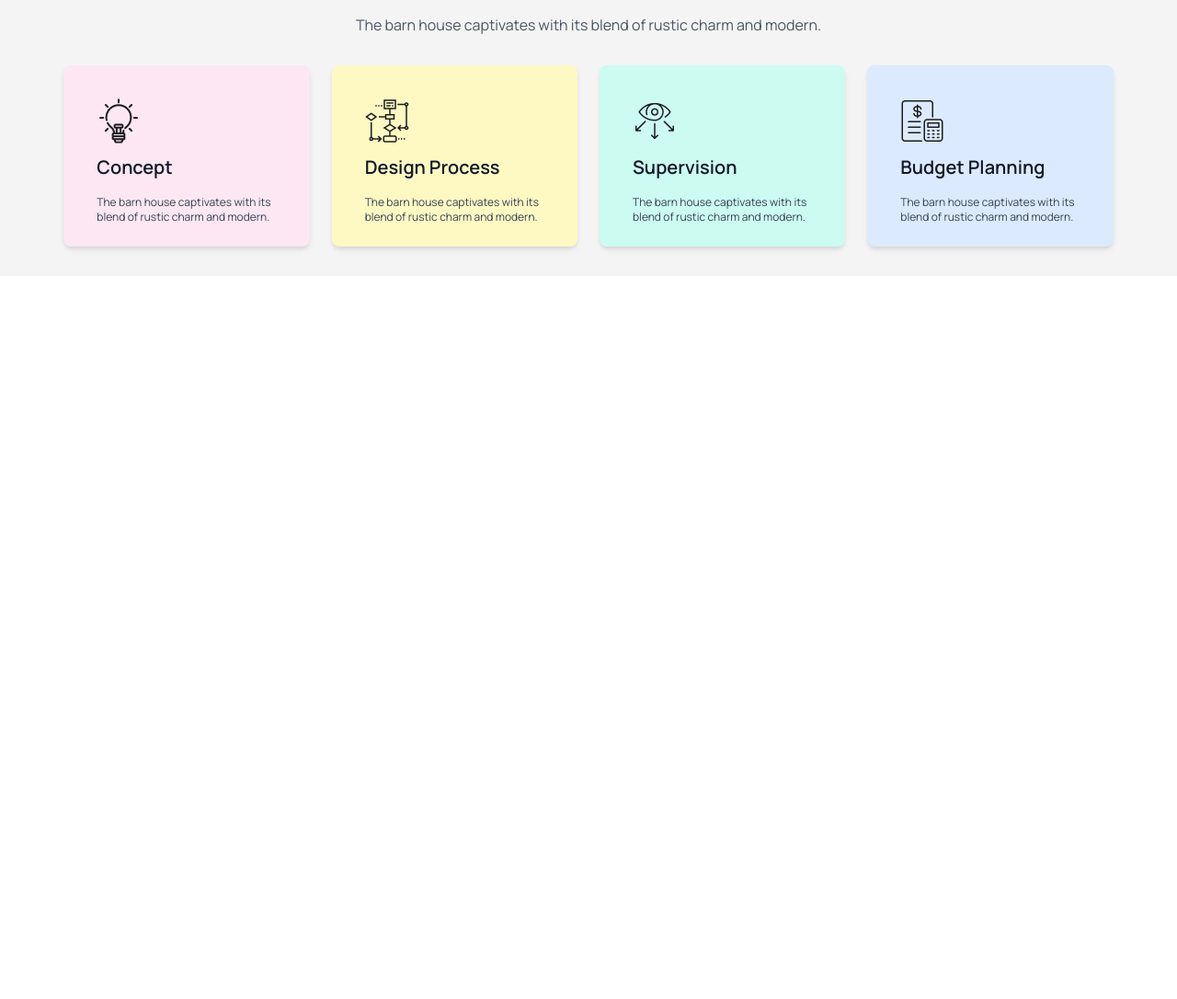
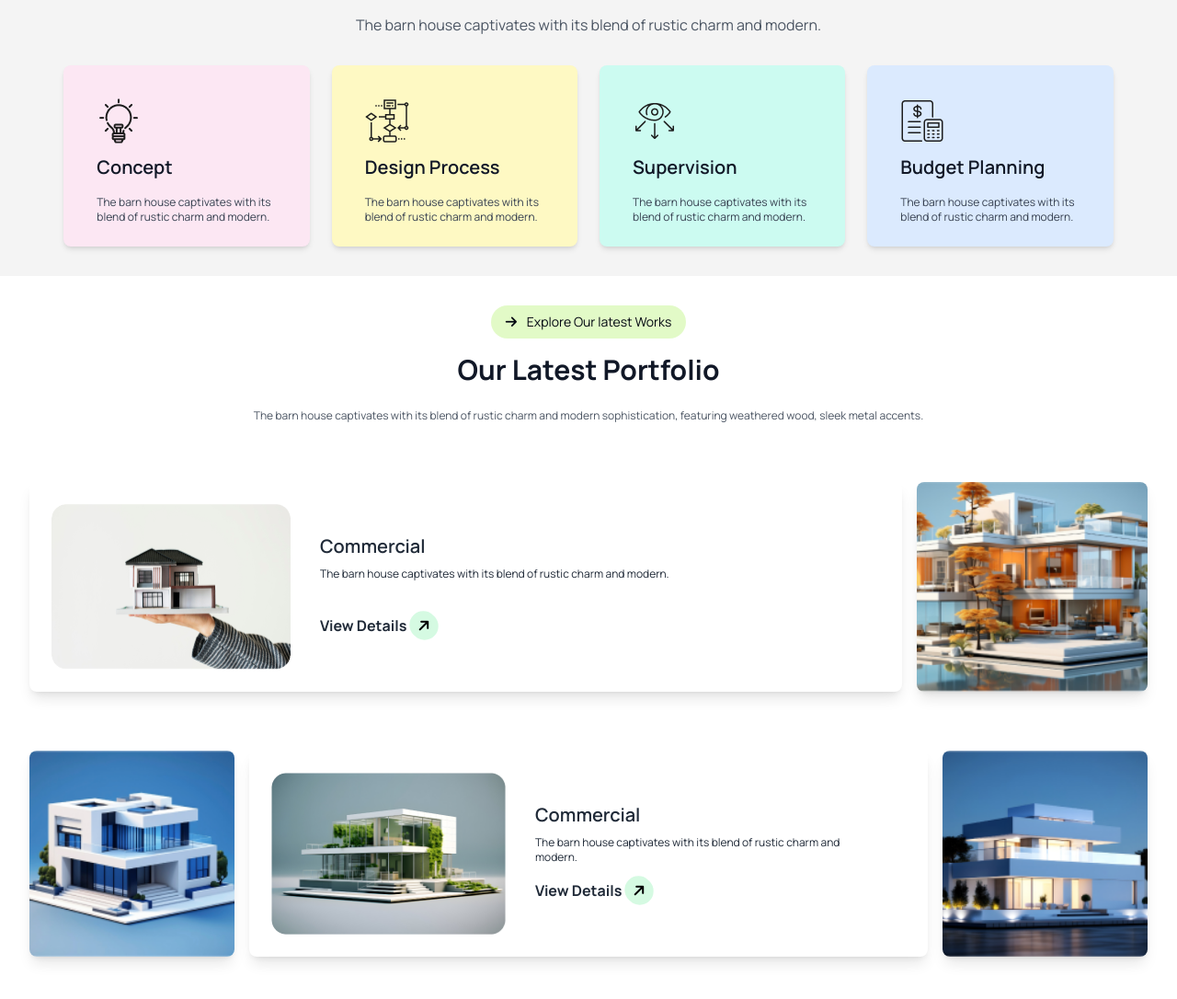
Before and after one commit to Suchana038/B10A3, a plain HTML site: page index.html in a window 1280 px wide. Shown: the part 1470-2556 px from the top of the page at 92% size. Before the commit the page ends 1770 px from the top, so only its background shows below. Drawn offline with nearby package versions, Linux system fonts and the light colour scheme.

Commit message:
portfolio section done

```diff
--- a/index.html
+++ b/index.html
@@ -167,7 +167,6 @@
      <!-- Thoughtful section End -->
 
         <!-- Work Section Start -->
-
            <div class="container mx-auto px-4 py-8 w-11/12">
             <div class="flex justify-center mb-4">
               <span class="bg-white text-gray-600 px-4 py-2 rounded-full text-sm">
@@ -239,6 +238,80 @@
           </div>
          <!-- Work section end -->
 
+         <!-- portfolio Section Start -->
+         <div class=" container mx-auto  px-4 py-8  lg:bg-white">
+          <div class="flex justify-center mb-4">
+            <span class="bg-[#ABEF5F] bg-opacity-35 text-gray-950 px-4 py-2 rounded-full text-sm">
+              <i class="fa-solid fa-arrow-right pr-2"></i>
+              Explore Our latest Works
+            </span>
+          </div>
+          <h2 class="text-2xl lg:text-3xl font-bold text-center mb-6 text-gray-900">Our Latest Portfolio</h2>
+          <p class="text-center text-gray-600 mb-8 text-xs">
+            The barn house captivates with its blend of rustic charm and modern sophistication, featuring weathered wood, sleek metal accents.
+          </p>
+          <!-- 1st portfolio section -->
+
+          <div class="max-w-7xl  mx-auto px-4 py-8">
+
+              <div class="flex flex-col lg:flex-row gap-4">
+                <div class=" h-full w-full  bg-white p-6 shadow-lg rounded-lg ">
+                  <div class=" flex flex-col lg:flex-row card card-side bg-base-100 ">
+                    <figure>
+                      <img
+                        src="./assets/img1.png"
+                        alt="" class="" />
+                    </figure>
+                    <div class="card-body">
+                      <h2 class="card-title">Commercial</h2>
+                      <p class="text-xs">The barn house captivates with its blend of rustic charm and modern.</p>
+                      <div class="card-actions justify-start">
+                        <button class=" bg-white font-bold">View Details
+                          <i class="fa-solid fa-arrow-right transform rotate-[-45deg] bg-green-300 bg-opacity-35 rounded-full p-2 text-black "></i>
+                        </button>
+                      </div>
+
+                    </div>
+                  </div>
+
+                </div>
+                <div class="bg-white "><img src="./assets/img2.png" class="object-cover  h-full overflow-hidden shadow-lg rounded-lg"></div>
+              </div>
+            </div>
+            <!-- 2nd portfolio section -->
+            <div class="max-w-7xl mx-auto px-4 py-8">
+              <div class="flex flex-col lg:flex-row gap-4">
+                <div class="bg-white hidden lg:inline "><img src="./assets/img3.png" class="object-cover w-full h-full overflow-hidden shadow-lg rounded-lg "></div>
+
+                <div class="bg-white inline lg:hidden "><img src="./assets/img5.png" class="object-cover w-full h-full overflow-hidden shadow-lg rounded-lg"></div>
+                <div class=" h-full  bg-white p-6 shadow-lg rounded-lg ">
+                  <div class=" flex flex-col lg:flex-row card card-side bg-base-100 ">
+                    <figure>
+                      <img
+                        src="./assets/img4.png"
+                        alt="" class="" />
+                    </figure>
+                    <div class="card-body">
+                      <h2 class="card-title">Commercial</h2>
+                      <p class="text-xs">The barn house captivates with its blend of rustic charm and modern.</p>
+                      <div class="card-actions justify-start">
+                        <button class=" bg-white font-bold">View Details
+                          <i class="fa-solid fa-arrow-right transform rotate-[-45deg] bg-green-300 bg-opacity-35 rounded-full p-2 text-black "></i>
+                        </button>
+                      </div>
+
+                    </div>
+                  </div>
+
+                </div>
+                <div class="bg-white inline lg:hidden "><img src="./assets/img3.png" class="object-cover w-full h-full overflow-hidden shadow-lg rounded-lg "></div>
+                <div class="bg-white "><img src="./assets/img5.png" class="object-cover w-full h-full overflow-hidden shadow-lg rounded-lg"></div>
+              </div>
+            </div>
+          </div>
+          <!-- Portfolio Section end -->
+
+
 
    </main>
   <!-- footer section -->
```
